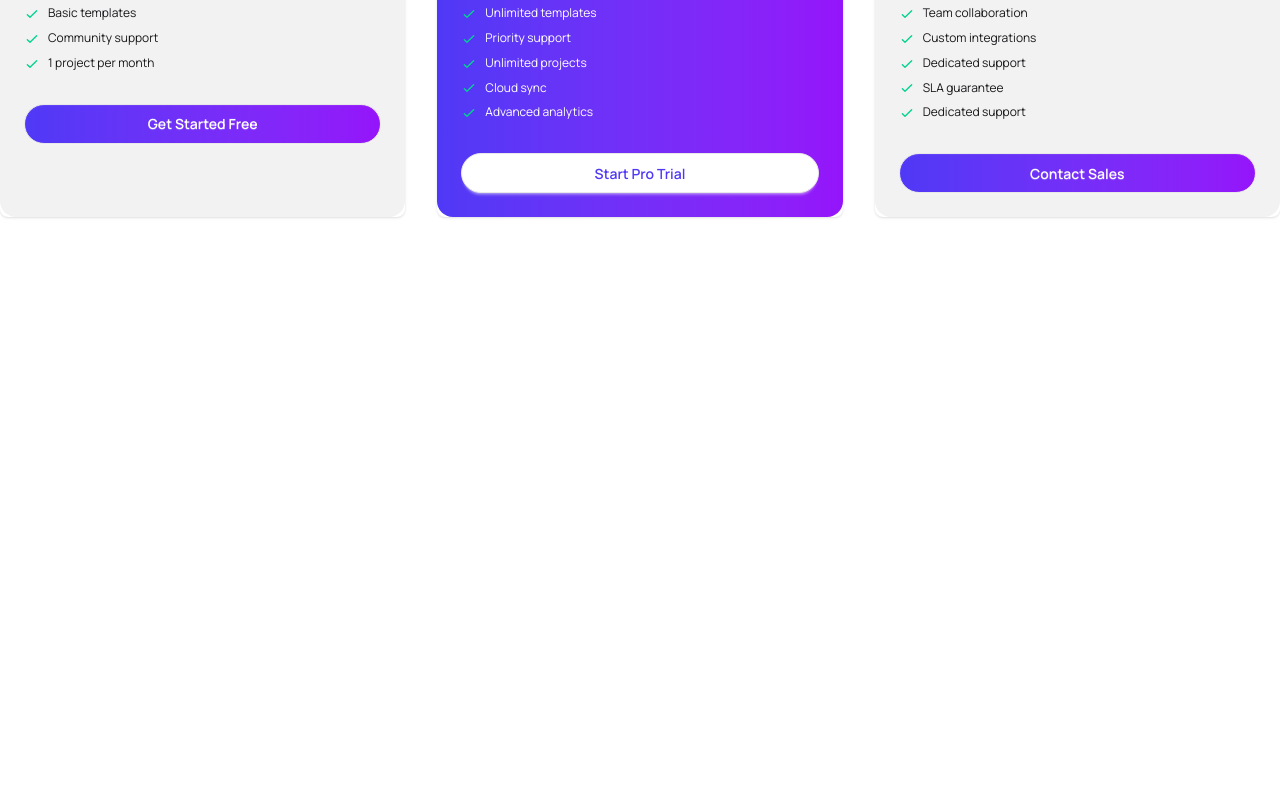
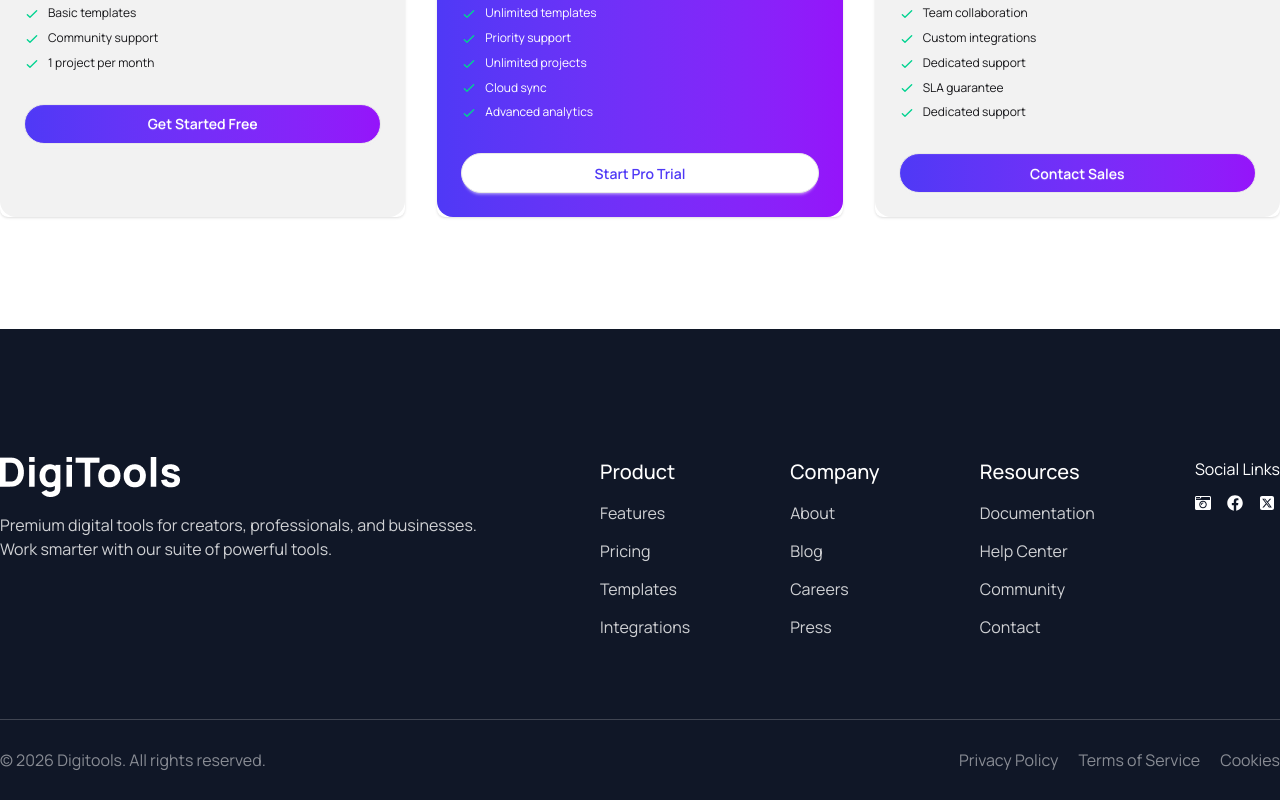
Before and after one commit to israt32/digitool-platform, a React (Vite) app: page / in a window 1280 px wide. Shown: the part 3171-3971 px from the top of the page. Before the commit the page ends 3500 px from the top, so only its background shows below. Built offline with nearby package versions, Linux system fonts and the light colour scheme.

Commit message:
created footer section

```diff
--- a/package.json
+++ b/package.json
@@ -13,6 +13,7 @@
     "@tailwindcss/vite": "^4.2.2",
     "react": "^19.2.4",
     "react-dom": "^19.2.4",
+    "react-icons": "^5.6.0",
     "react-toastify": "^11.0.5",
     "tailwindcss": "^4.2.2"
   },
--- a/src/App.jsx
+++ b/src/App.jsx
@@ -6,6 +6,7 @@ import Navbar from './Components/Navbar/Navbar'
 import GetStarted from './Components/GetStarted/GetStarted'
 import { ToastContainer } from 'react-toastify'
 import Pricing from './Components/Pricing/Pricing'
+import Footer from './Components/Footer/Footer'
 
 const fetchData = async() => {
   const res = await fetch('/pricingData.json')
@@ -31,7 +32,7 @@ function App() {
    </main>
     <GetStarted></GetStarted>
     <Pricing></Pricing>
-
+    <Footer></Footer>
 
 
     <ToastContainer></ToastContainer>
--- /dev/null
+++ b/src/Components/Footer/Footer.jsx
@@ -0,0 +1,61 @@
+import React from "react";
+import digiToolsFooter from "../../assets/products/DigiTools (1).png";
+import { FaCameraRetro, FaFacebook } from "react-icons/fa";
+import { FaSquareXTwitter } from "react-icons/fa6";
+const Footer = () => {
+  return (
+    <div className="bg-[#101727] text-white">
+      <div className="container mx-auto pt-32 pb-7">
+        <div className="flex justify-between mb-20">
+          <div>
+            <img className="mb-4" src={digiToolsFooter} alt="" />
+            <p className="w-[500px] opacity-80">
+              Premium digital tools for creators, professionals, and businesses.
+              Work smarter with our suite of powerful tools.
+            </p>
+          </div>
+          <div className="space-y-3.5">
+            <h2 className="text-[20px] font-medium">Product</h2>
+            <p className="opacity-80">Features</p>
+            <p className="opacity-80">Pricing</p>
+            <p className="opacity-80">Templates</p>
+            <p className="opacity-80">Integrations</p>
+          </div>
+          <div className="space-y-3.5">
+            <h2 className="text-[20px] font-medium">Company</h2>
+            <p className="opacity-80">About</p>
+            <p className="opacity-80">Blog</p>
+            <p className="opacity-80">Careers</p>
+            <p className="opacity-80">Press</p>
+          </div>
+          <div className="space-y-3.5">
+            <h2 className="text-[20px] font-medium">Resources</h2>
+            <p className="opacity-80">Documentation</p>
+            <p className="opacity-80">Help Center</p>
+            <p className="opacity-80">Community</p>
+            <p className="opacity-80">Contact</p>
+          </div>
+          <div className="space-y-3.5">
+            <h3>Social Links</h3>
+            <div className="flex gap-4">
+              <FaCameraRetro />
+              <FaFacebook />
+              <FaSquareXTwitter />
+            </div>
+          </div>
+        </div>
+        <hr className="border-t border-white/20" />
+        <div className="flex justify-between mt-7">
+          <p className="opacity-50">© 2026 Digitools. All rights reserved.</p>
+          <div className="flex opacity-50 gap-5">
+            <p>Privacy Policy</p>
+            <p>Terms of Service</p>
+            <p>Cookies</p>
+          </div>
+        </div>
+      </div>
+    </div>
+  );
+};
+
+export default Footer;
```
Also changed, not shown: src/assets/products/DigiTools (1).png (added), 1 other file (tests, documents, lock files or other folders).
